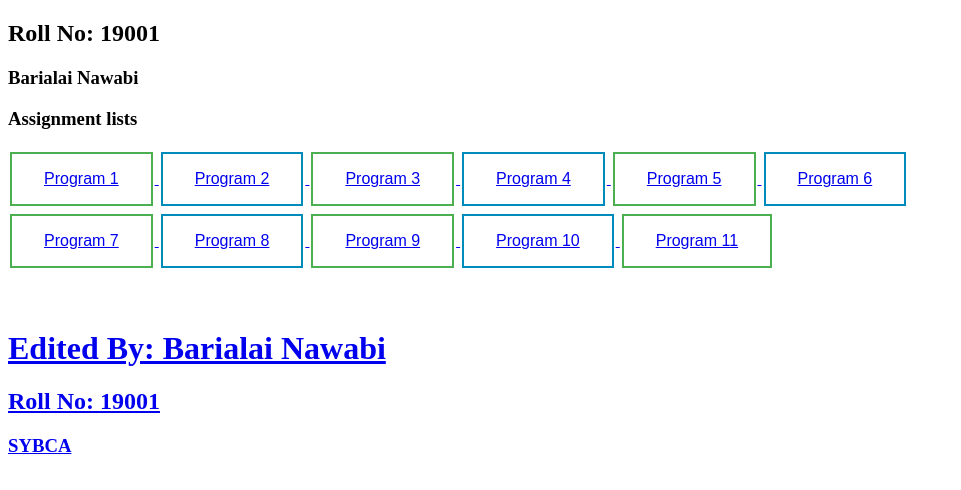
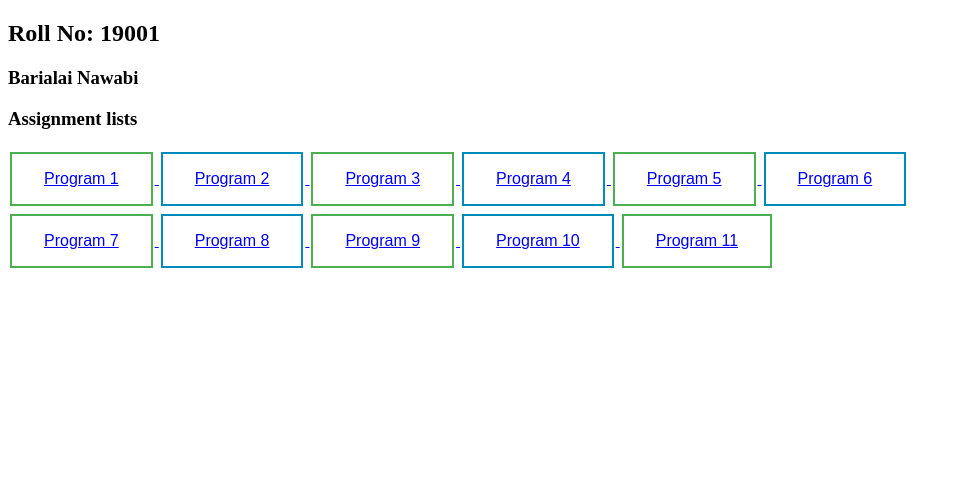
Before and after one commit to nawabkhan007/nawab.github.io, a plain HTML site: page index.html in a window 1280 px wide. Shown: the whole page, without its empty margins (0-961 px from the left). Drawn offline with Linux system fonts and the light colour scheme.

Commit message:
my assignment2
second commit

```diff
--- a/index.html
+++ b/index.html
@@ -60,11 +60,6 @@
 <button class="button button1"><a href="program11.html"> Program 11</button>
 
 
-  <br>
-  <br><br>
-  <h1>Edited By: Barialai Nawabi</h1>
-  <h2>Roll No: 19001</h2>
-  <h3>SYBCA</h3>
 
 
 </body>
```
